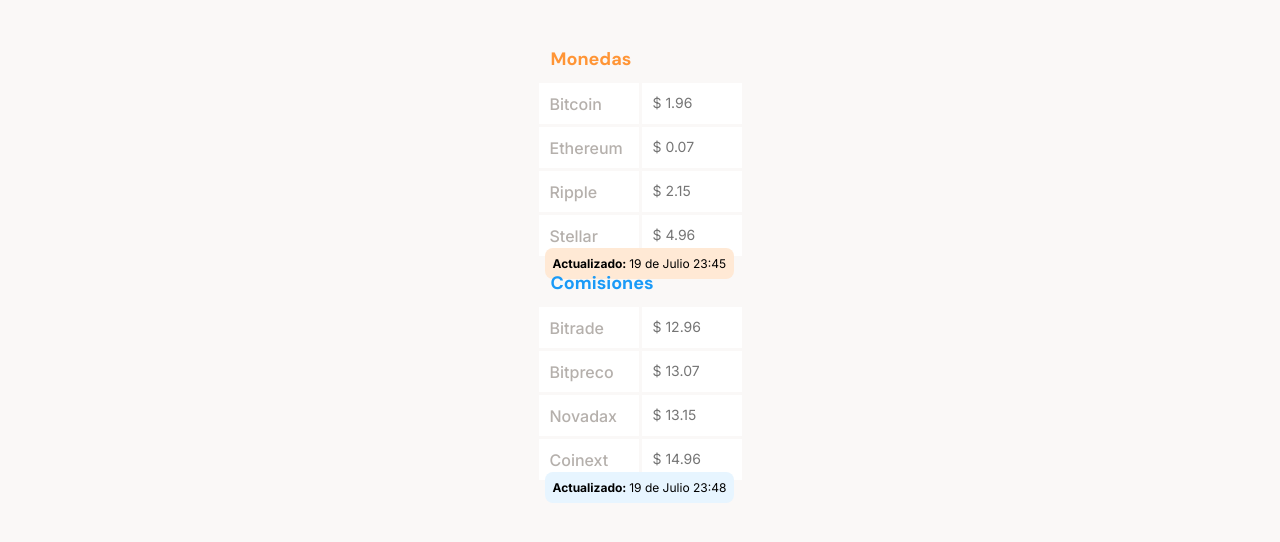
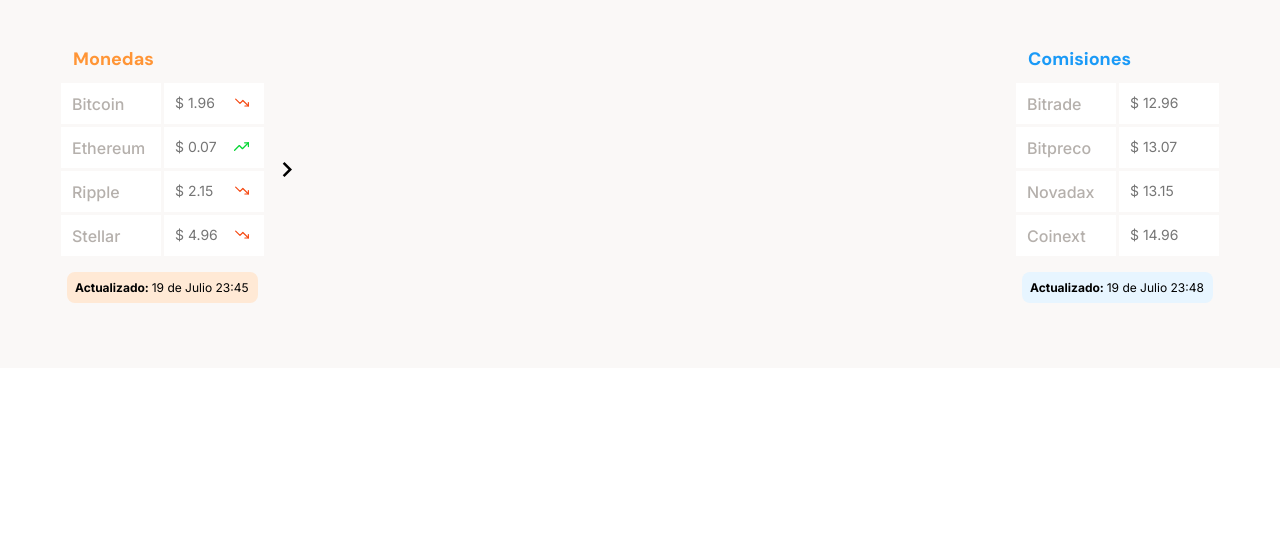
Before and after one commit to Kaliholt/Course-Mobile-First, a plain HTML site: page index.html in a window 1280 px wide. Shown: the part 366-908 px from the top of the page. After the commit the page ends 800 px from the top, so only its background shows below. Drawn offline with Linux system fonts and the light colour scheme.

Commit message:
Sección de Intercambios terminada

```diff
--- a/css/styles.css
+++ b/css/styles.css
@@ -60,6 +60,7 @@
 /*********************************Estilos Contenido Principal***************************/
 /***************************************************************************************/
 
+/**********************************Sección de Intercambios******************************/
 .seccion-intercambios {
     padding: 60px 16px 65px 16px;
     background-color: var(--off-white);
@@ -75,15 +76,25 @@
 }
 
 .seccion-intercambios__article {
+    padding: 0 20px;
     display: flex;
-    flex-direction: column;
-    align-items: center;
+    justify-content: space-between;
+    overflow-x: scroll;
+    overscroll-behavior-x:contain;
+    scroll-snap-type: x mandatory;
 }
 
 .article__container {
     width: 203px;
     height: auto;
+    position: relative;
+    margin: 0 25px;
+    display: flex;
+    flex-direction: column;
+    justify-content: space-between;
     text-align: start;
+    scroll-snap-align: center;
+
 }
 
 .container__title {
@@ -114,6 +125,7 @@
 }
 
 .container__table .item {
+    position: relative;
     padding: 11px;
     background-color: white;
 }
@@ -124,8 +136,28 @@
     color: var(--dark-grey-1);
 }
 
+/*<<<<<<<<<<<<<<<<<<<<<<<<<<<<<<<<<<<<<<<Verificar que exista un bloque general de icon*/
+.icon {
+    position: absolute;
+    background-position: center;
+    background-repeat: no-repeat;
+    background-size: contain;
+}
+
+.trending {
+    width: 15px;
+    height: 15px;
+    top: 12px;
+    right: 15px;
+    background-image: url(../assets/icons/trending-down.svg);
+}
+
+.trending--up {
+    background-image: url(../assets/icons/trending-up.svg);
+}
+/*>>>>>>>>>>>>>>>>>>>>>>>>>>>>>>>>>Repetido con el span del boton de header*/
 .container__date {
-    margin: 6px;
+    margin: 16px 6px 0 6px;
     padding: 8px;
     font-family: 'Inter', sans-serif;
     font-size: 1.2rem;
@@ -138,6 +170,18 @@
 .container__date--two {
     background-color: var(--soft-blue);
 }
+
+/*<<<<<<<<<<<<<<<<<<<<<<<<<<<<<<<<<<<<<<<Verificar que exista un bloque general de icon*/
+.container__arrow {
+    width: 15px;
+    height: 15px;
+    right: -30px;
+    top: 115px;
+    background-image: url(../assets/icons/right-arrow.svg);
+}
+
+/*>>>>>>>>>>>>>>>>>>>>>>>>>>>>>>>>>Repetido con el span del boton de header*/
+
 /***************************************************************************************/
 /*************************************Estilos Footer************************************/
 /***************************************************************************************/
--- a/index.html
+++ b/index.html
@@ -30,12 +30,13 @@
                             <div class="item item-2">Ethereum</div>
                             <div class="item item-3">Ripple</div>
                             <div class="item item-4">Stellar</div>
-                            <div class="item item-5">$ 1.96</div>
-                            <div class="item item-6">$ 0.07</div>
-                            <div class="item item-7">$ 2.15</div>
-                            <div class="item item-8">$ 4.96</div>
+                            <div class="item item-5">$ 1.96 <span class="icon trending "></span></div>
+                            <div class="item item-6">$ 0.07 <span class="icon trending trending--up"></span></div>
+                            <div class="item item-7">$ 2.15 <span class="icon trending "></span></div>
+                            <div class="item item-8">$ 4.96 <span class="icon trending "></span></div>
                         </div>
                         <span class="container__date container__date--one"><b>Actualizado: </b>19 de Julio 23:45</span>
+                        <span class="icon container__arrow"></span>
                     </div>
                     <div class="article__container container--two">
                         <span class="container__title container__title--two">Comisiones</span>
```
